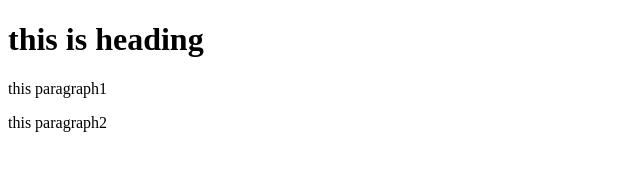
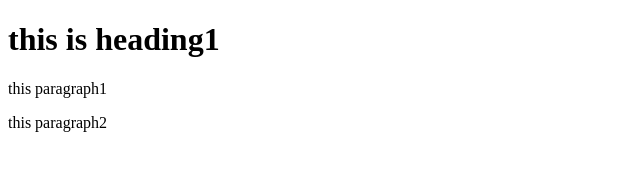
Before and after one commit to JOMYYYYYY/JOMYYYYYY.github.io, a plain HTML site: page index.html in a window 1280 px wide. Shown: the full height of the page, 0-640 px from the left. Drawn offline with Linux system fonts and the light colour scheme.

Commit message:
Update index.html

```diff
--- a/index.html
+++ b/index.html
@@ -7,7 +7,7 @@
 </head>
 <body>
     <!-- content goes here -->
-    <h1>this is heading</h1>
+    <h1>this is heading1</h1>
     <p>this paragraph1</p>
     <p>this paragraph2</p>
 </body>
```
